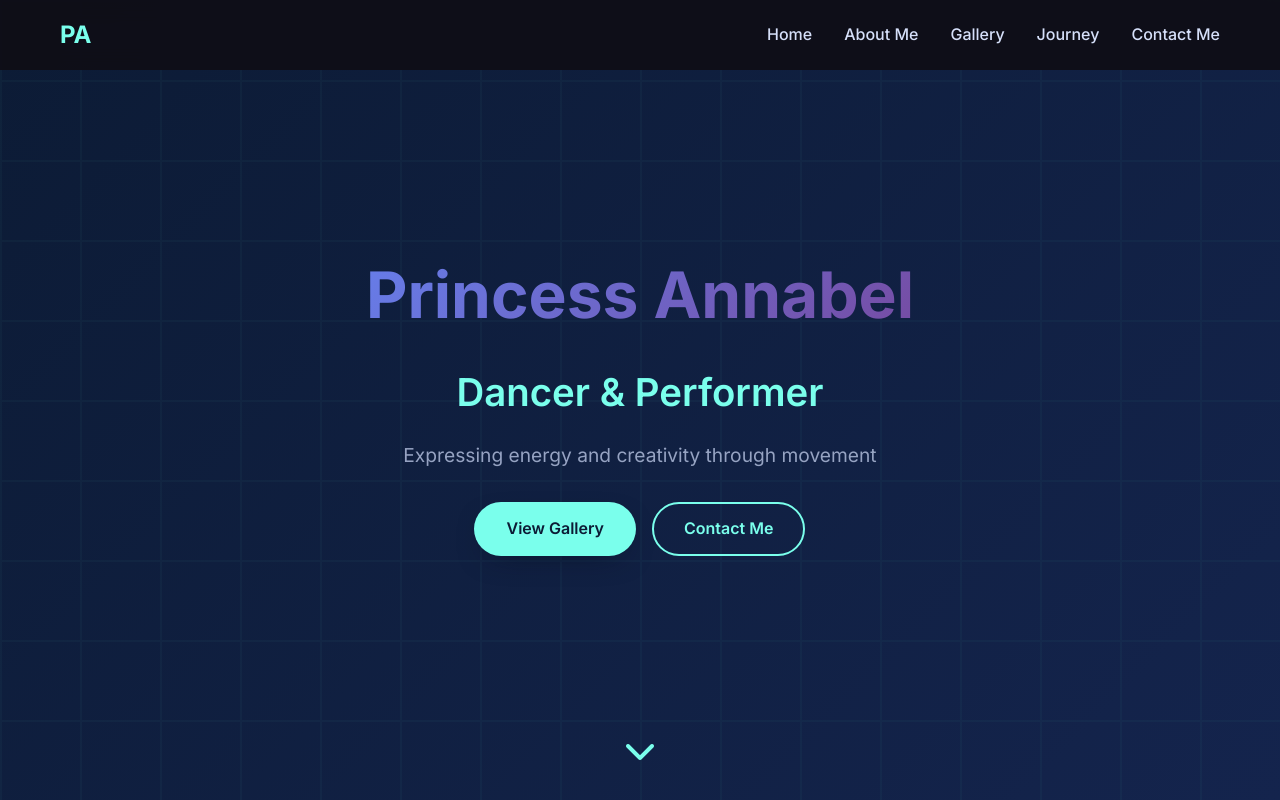
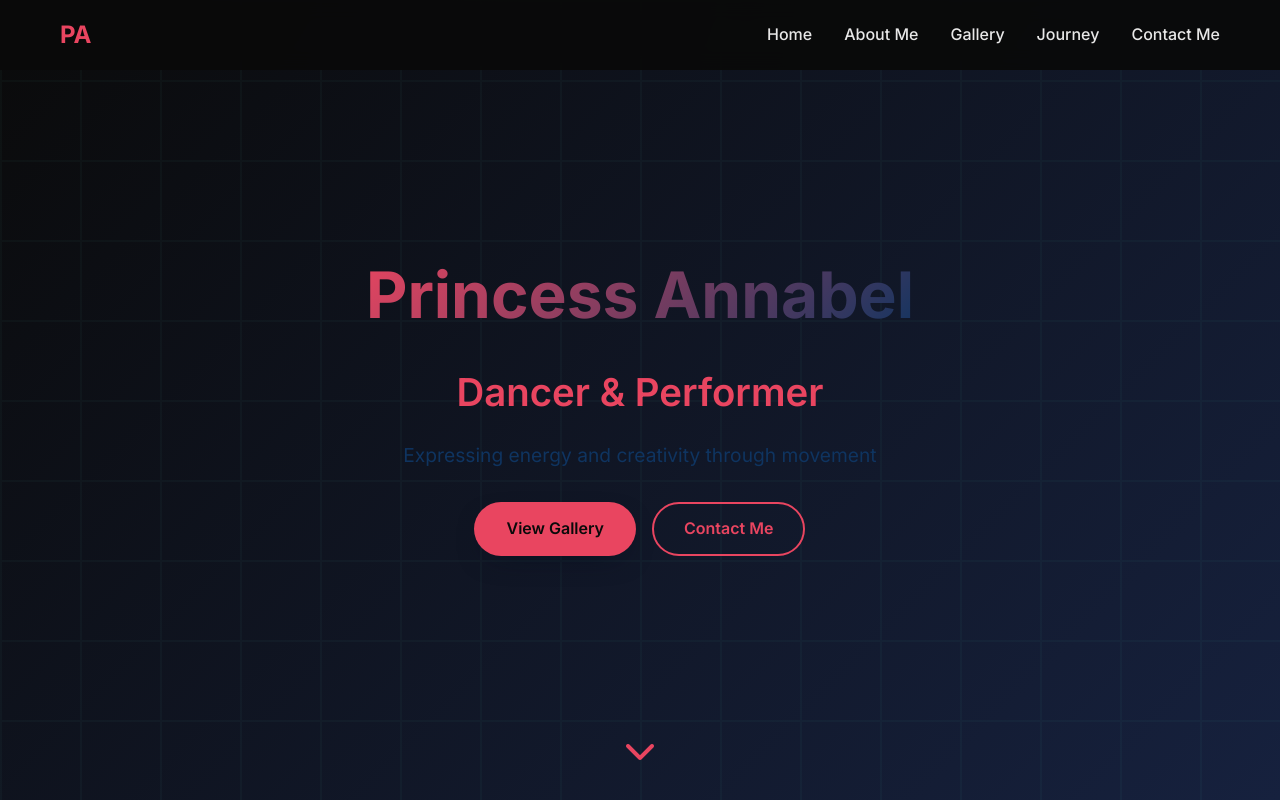
Before and after one commit to israel-lite/prencess_annabel, a website: page index.html in a window 1280 px wide. Shown: the top 800 px of the page. Drawn offline with Linux system fonts and the light colour scheme.

Commit message:
Fix dark theme colors for deployment

```diff
--- a/styles.css
+++ b/styles.css
@@ -6,16 +6,16 @@
 }
 
 :root {
-    --primary-color: #7affec;
-    --secondary-color: #96a3c2;
-    --accent-color: #d6e0fa;
-    --background-color: #0c1b35;
-    --surface-color: #14244d;
-    --text-color: #eaf3ff;
-    --heading-color: #d6e0fa;
-    --border-color: #2c3d5c;
-    --gradient-primary: linear-gradient(135deg, #667eea 0%, #764ba2 100%);
-    --gradient-secondary: linear-gradient(135deg, #f093fb 0%, #f5576c 100%);
+    --primary-color: #e94560;
+    --secondary-color: #0f3460;
+    --accent-color: #16213e;
+    --background-color: #0a0a0a;
+    --surface-color: #16213e;
+    --text-color: #e8e8e8;
+    --heading-color: #ffffff;
+    --border-color: #2c3e50;
+    --gradient-primary: linear-gradient(135deg, #e94560 0%, #0f3460 100%);
+    --gradient-secondary: linear-gradient(135deg, #16213e 0%, #0f3460 100%);
     --transition: all 0.3s cubic-bezier(0.4, 0, 0.2, 1);
     --shadow: 0 10px 30px -15px rgba(2, 12, 27, 0.7);
     --shadow-hover: 0 20px 40px -15px rgba(2, 12, 27, 0.9);
@@ -46,7 +46,7 @@ body {
     top: 0;
     left: 0;
     right: 0;
-    background-color: rgba(15, 14, 23, 0.95);
+    background-color: rgba(10, 10, 10, 0.95);
     backdrop-filter: blur(10px);
     z-index: 1000;
     transition: var(--transition);
@@ -81,7 +81,7 @@ body {
 }
 
 .nav-link {
-    color: var(--accent-color);
+    color: var(--text-color);
     text-decoration: none;
     font-weight: 500;
     transition: var(--transition);
```
